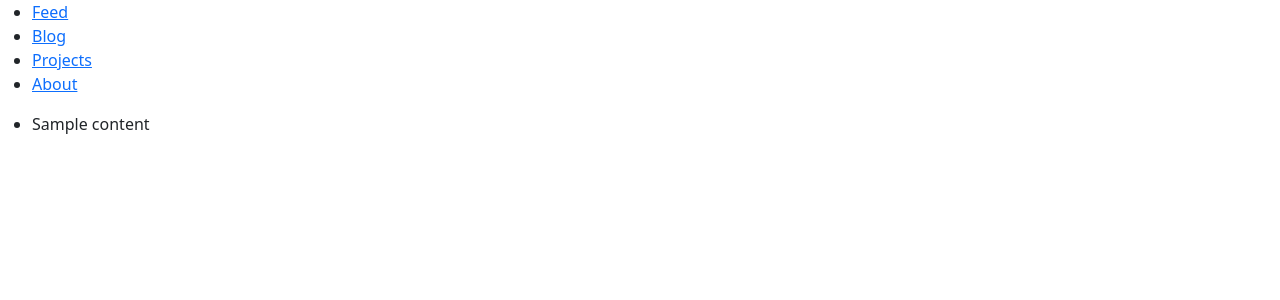
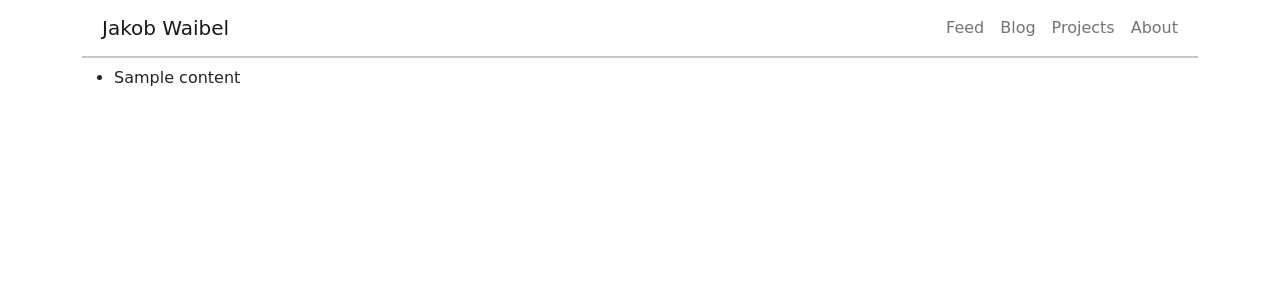
Before and after one commit to JakWai01/personal-website-django, a Django app: page / in a window 1280 px wide. Shown: the top 300 px of the page. Run offline with Django 3.2, Linux system fonts and the light colour scheme; tables that the repository leaves empty hold one stand-in row (values such as "Sample post").

Commit message:
feat: Add navbar

```diff
--- a/src/templates/src/base.html
+++ b/src/templates/src/base.html
@@ -12,16 +12,75 @@
     <meta name="viewport" content="width=device-width, initial-scale=1" />
   </head>
   <body>
-    <nav>
-      <ul>
-        <li><a href="/">Feed</a></li>
-        <li><a href="/blog">Blog</a></li>
-        <li><a href="/projects">Projects</a></li>
-        <li><a href="/about">About</a></li>
-      </ul>
-    </nav>
-    {% block content %} {% endblock %}
+    <div class="container">
+      <nav class="navbar navbar-expand-lg navbar-light bg-white">
+        <a
+          class="navbar-brand"
+          href="/"
+          style="
+            margin-left: 20px;
+            font-family: 'Brush Script MT', 'Brush Script Std', cursive;
+          "
+          >Jakob Waibel</a
+        >
+        <button
+          class="navbar-toggler"
+          type="button"
+          data-toggle="collapse"
+          data-target="#navbarNavAltMarkup"
+          aria-controls="navbarNavAltMarkup"
+          aria-expanded="false"
+          aria-label="Toggle navigation"
+        >
+          <span class="navbar-toggler-icon"></span>
+        </button>
+        <div
+          class="collapse navbar-collapse justify-content-end"
+          id="navbarNavAltMarkup"
+        >
+          <div class="navbar-nav">
+            <a
+              class="nav-item nav-link"
+              style="
+                font-family: 'Brush Script MT', 'Brush Script Std', cursive;
+              "
+              href="/"
+              >Feed</a
+            >
+            <a
+              class="nav-item nav-link"
+              style="
+                font-family: 'Brush Script MT', 'Brush Script Std', cursive;
+              "
+              href="/blog"
+              >Blog</a
+            >
+            <a
+              class="nav-item nav-link"
+              style="
+                font-family: 'Brush Script MT', 'Brush Script Std', cursive;
+              "
+              href="/projects"
+              >Projects</a
+            >
+            <a
+              class="nav-item nav-link"
+              style="
+                font-family: 'Brush Script MT', 'Brush Script Std', cursive;
+                margin-right: 12px;
+              "
+              href="/about"
+              >About</a
+            >
+          </div>
+        </div>
+      </nav>
+      <hr style="margin: 0; height: 2px;">
 
+      <div class="mt-2">
+      {% block content %} {% endblock %}
+      </div>
+    </div>
     <script
       src="https://cdn.jsdelivr.net/npm/bootstrap@5.0.0-beta3/dist/js/bootstrap.bundle.min.js"
       integrity="sha384-JEW9xMcG8R+pH31jmWH6WWP0WintQrMb4s7ZOdauHnUtxwoG2vI5DkLtS3qm9Ekf"
--- a/src/templates/src/feed.html
+++ b/src/templates/src/feed.html
@@ -5,7 +5,7 @@ Jakob Waibel
 {% block content %}
 <ul>
 {% for item in content%}
-    <li>{{ item.title }}</li>
+    <li style="font-family: 'Brush Script MT', 'Brush Script Std', cursive;">{{ item.title }}</li>
 {% endfor %}
 </ul>
 {% endblock %}
```
